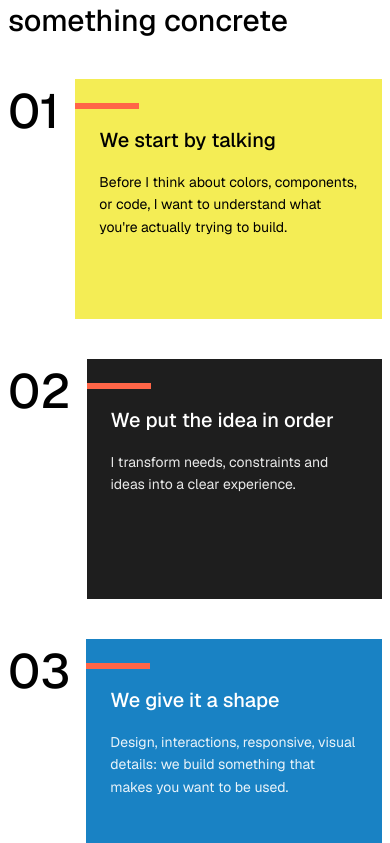
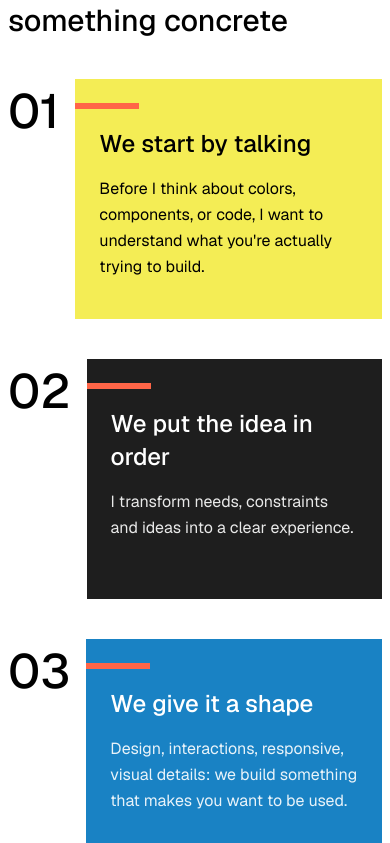
Before and after one commit to Rahim10020/rahim.design, a React (Vite) app: page / in a window 390 px wide. Shown: the part 4241-5084 px from the top of the page. Built offline with nearby package versions, Linux system fonts and the light colour scheme; a web font is replaced by a local one.

Commit message:
fix text sizes

```diff
--- a/src/_components/ui/cards/StepCard.tsx
+++ b/src/_components/ui/cards/StepCard.tsx
@@ -36,7 +36,7 @@ export default function StepCard({
 
         {/* Title */}
         <h3
-          className={`text-xl md:text-3xl font-medium mt-comfortable mb-element leading-snug ${
+          className={`text-2xl md:text-3xl font-medium mt-comfortable mb-element leading-snug ${
             isLightText ? "text-background" : "text-foreground"
           }`}
         >
@@ -45,7 +45,7 @@ export default function StepCard({
 
         {/* Description */}
         <p
-          className={`text-sm md:text-xl leading-relaxed ${
+          className={`text-md md:text-xl leading-relaxed ${
             isLightText ? "text-white/90" : "text-foreground"
           }`}
         >
```
